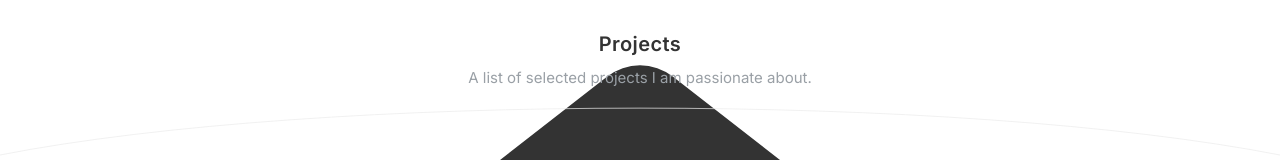
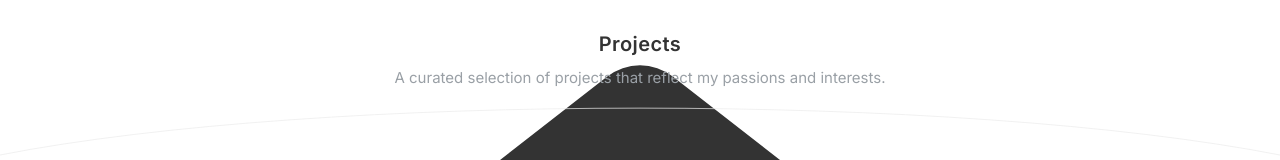
Before and after one commit to HavishPallerla/Havi.sh, a Next.js app: page /projects in a window 1280 px wide. Shown: the top 160 px of the page. Built offline with nearby package versions, Linux system fonts and the light colour scheme.

Commit message:
projects

```diff
--- a/src/app/projects/page.js
+++ b/src/app/projects/page.js
@@ -117,7 +117,7 @@ export default function ProjectsPage() {
 
         <div className="site-title">
           <div className="name">Projects</div>
-          <div className="subtitle">A list of selected projects I am passionate about.</div>
+          <div className="subtitle">A curated selection of projects that reflect my passions and interests.</div>
         </div>
 
         <div className="timeline-arc" aria-hidden>
```
